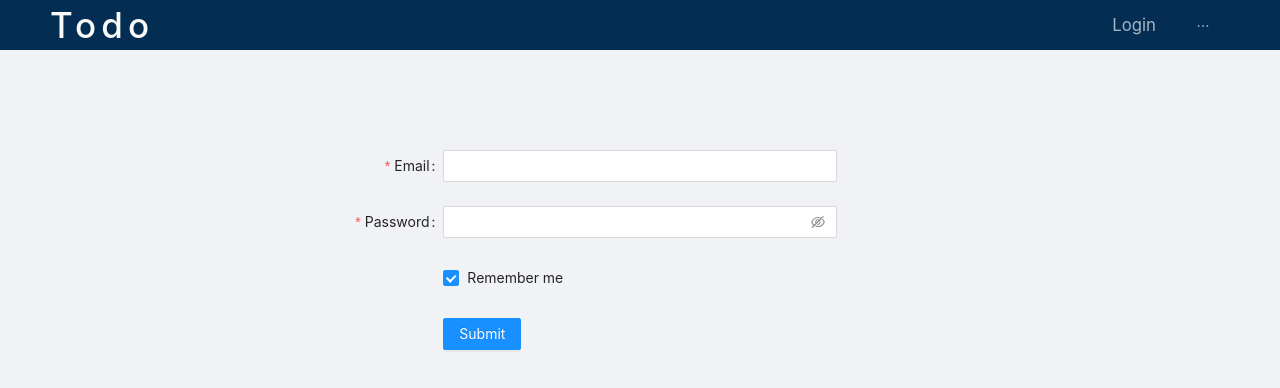
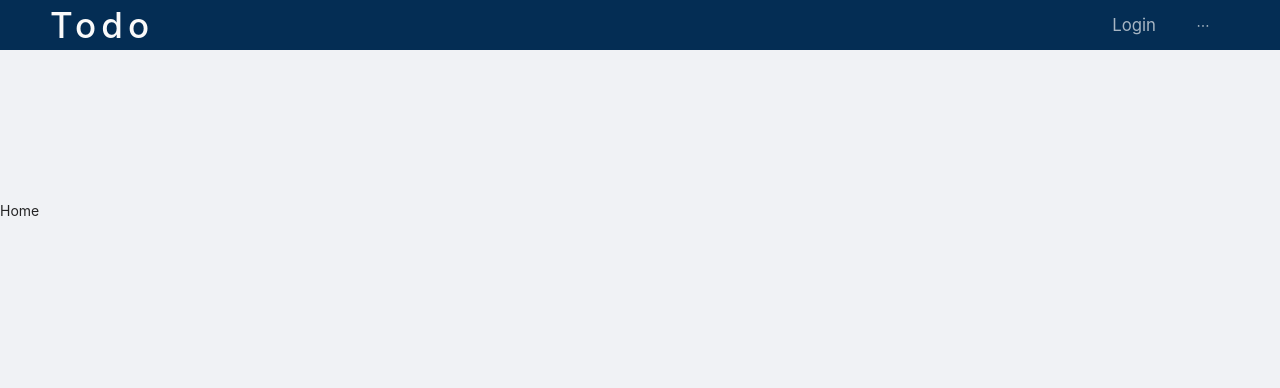
Before and after one commit to Prashwarmishra/t2o-do, a React (Create React App) app: page / in a window 1280 px wide. Shown: the top 388 px of the page. Built offline with nearby package versions, Linux system fonts and the light colour scheme.

Commit message:
add Router

```diff
--- a/package.json
+++ b/package.json
@@ -10,6 +10,7 @@
     "react": "^17.0.2",
     "react-dom": "^17.0.2",
     "react-redux": "^7.2.4",
+    "react-router-dom": "^5.2.0",
     "react-scripts": "4.0.3",
     "redux": "^4.1.0",
     "redux-logger": "^3.0.6",
--- a/src/components/App.js
+++ b/src/components/App.js
@@ -1,18 +1,24 @@
 import React, { Component } from 'react';
 import 'antd/dist/antd.css';
+import { BrowserRouter as Router, Route } from 'react-router-dom';
 
 import { Layout } from 'antd';
 import { Navbar, Login } from './';
 
+const Home = () => <div style={{ marginTop: 200 }}>Home</div>;
+
 class App extends Component {
   render() {
     return (
-      <div className="App">
-        <Layout>
-          <Navbar />
-          <Login />
-        </Layout>
-      </div>
+      <Router>
+        <div className="App">
+          <Layout>
+            <Navbar />
+            <Route exact path="/" component={Home}></Route>
+            <Route path="/login" component={Login}></Route>
+          </Layout>
+        </div>
+      </Router>
     );
   }
 }
--- a/src/components/Navbar.js
+++ b/src/components/Navbar.js
@@ -1,5 +1,6 @@
 import { Layout, Menu } from 'antd';
 import React, { Component } from 'react';
+import { Link } from 'react-router-dom';
 
 const { Header } = Layout;
 
@@ -12,10 +13,14 @@ class Navbar extends Component {
           className="header"
         >
           <div className="logo">
-            <h2>Todo</h2>
+            <Link to="/">
+              <h2>Todo</h2>
+            </Link>
           </div>
           <Menu theme="dark" mode="horizontal">
-            <Menu.Item key="1">Login</Menu.Item>
+            <Menu.Item key="1">
+              <Link to="/login">Login</Link>
+            </Menu.Item>
             <Menu.Item key="2">Sign Up</Menu.Item>
           </Menu>
         </Header>
--- a/src/index.css
+++ b/src/index.css
@@ -10,6 +10,15 @@ body {
 code {
   font-family: source-code-pro, Menlo, Monaco, Consolas, 'Courier New',
     monospace;
+}
+/*antd*/
+
+.ant-layout {
+  height: 100vh;
+}
+
+.ant-menu {
+  line-height: 50px !important;
 }
 
 /*Navbar*/
@@ -28,9 +37,7 @@ code {
   line-height: 0;
   /* height: 50px !important; */
 }
-.ant-menu {
-  line-height: 50px !important;
-}
+
 .logo h2 {
   color: #fafafa;
   font-size: 2.5em;
```
Also changed, not shown: 1 other file (tests, documents, lock files or other folders).
